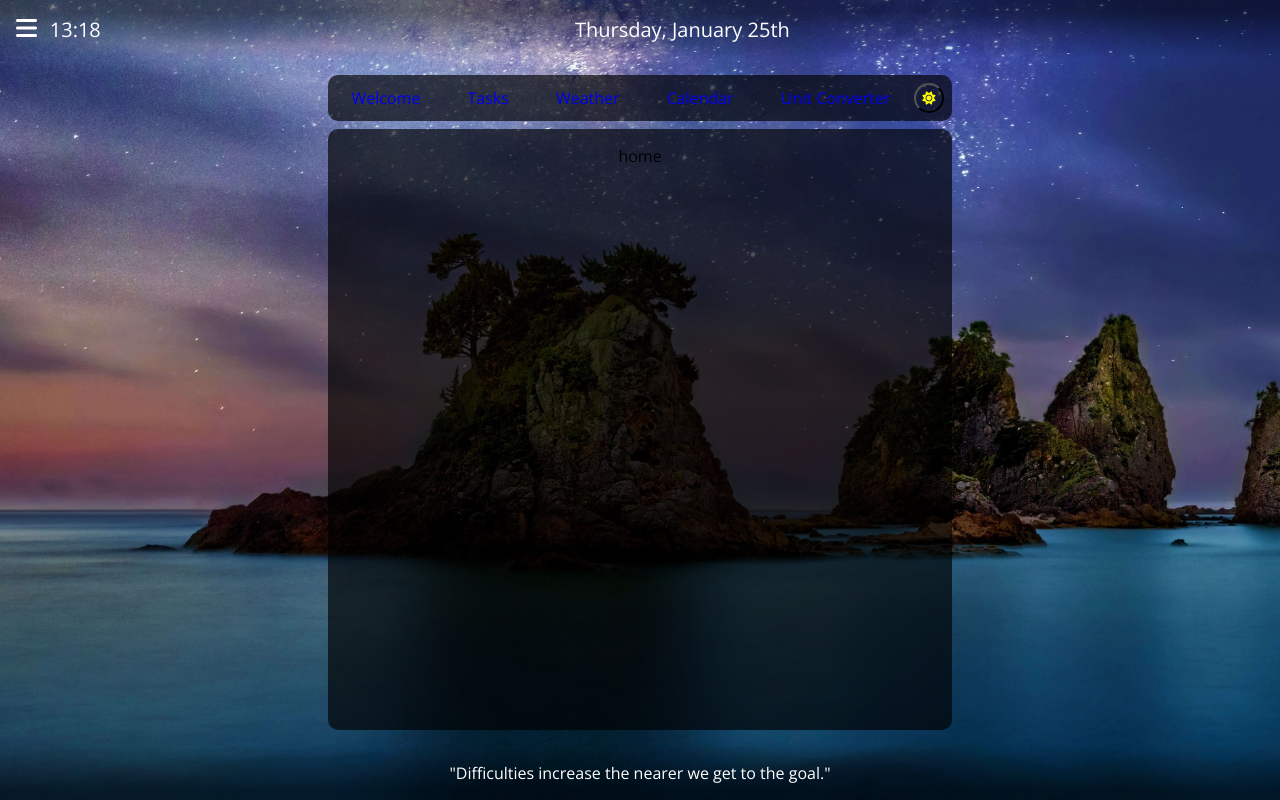
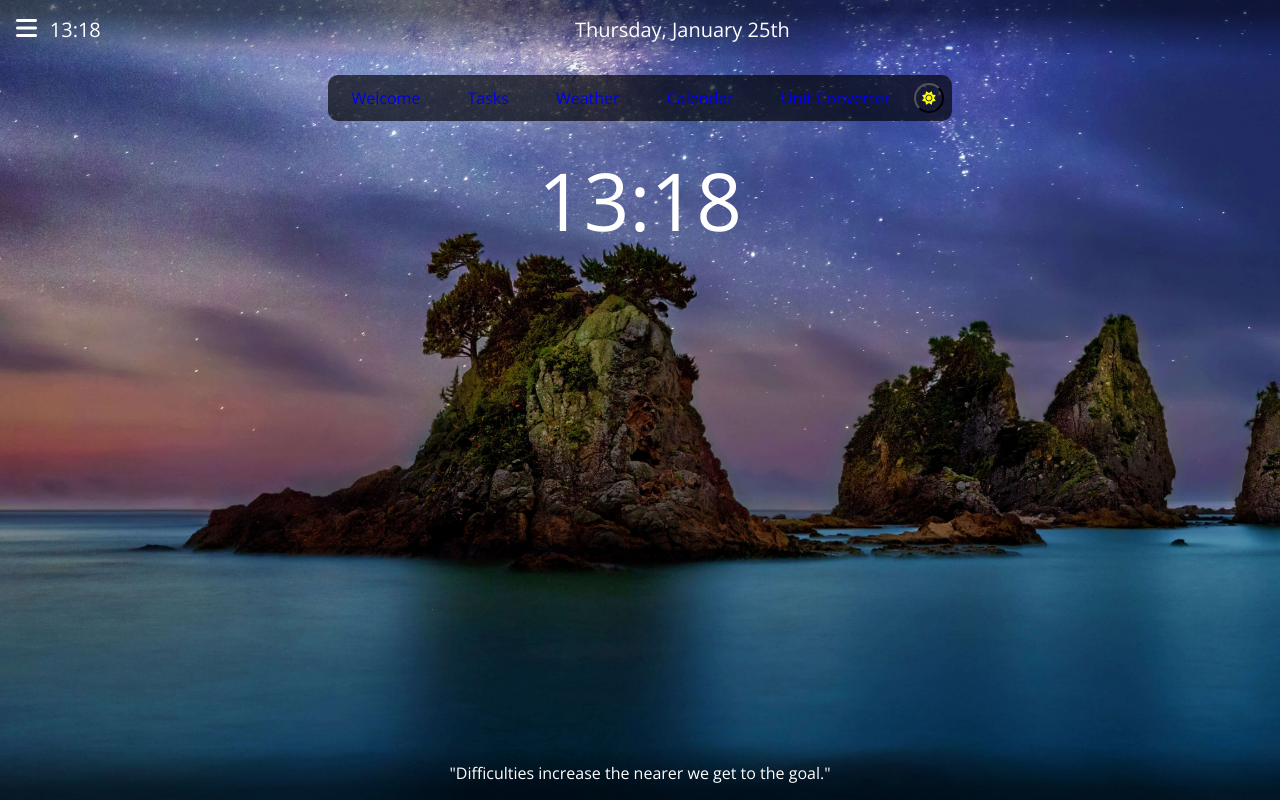
Before and after one commit to Alekssthlm/Mental-project, a React (Vite) app: page / in a window 1280 px wide. Built offline with nearby package versions, Linux system fonts and the light colour scheme; no server answers.

Commit message:
Edited welcome page to show the clock and have transparent background

```diff
--- a/src/index.css
+++ b/src/index.css
@@ -187,6 +187,14 @@ ul{
   background-color: rgba(224, 224, 224, 0.664);
 }
 
+
+/* WELCOME PAGE */
+
+.time-welcome-page{
+  font-size: 5rem;
+  height: 100%;
+  color: white;
+}
 
 
 /* TASK MANAGER */
--- a/src/pages/SiteWrap.jsx
+++ b/src/pages/SiteWrap.jsx
@@ -22,7 +22,7 @@ export default function SiteWrap() {
   const [showMenu, setShowMenu] = useState(false)
   const [backgroundSetting, setBackgroundSetting] = useLocalStorage("BACKGROUND-SETTING", 'theme')
 
-  console.log(backgroundSetting)
+
   function toggleTheme() {
     setIsDarkMode((d) => !d);
   }
--- a/src/pages/Welcome.jsx
+++ b/src/pages/Welcome.jsx
@@ -1,3 +1,25 @@
+import { useEffect } from "react"
+import useTime from "../hooks/useTime"
+
 export default function Welcome(){
-  return 'home'
+  const {time} = useTime()
+
+  useEffect(()=>{
+    let element = document.querySelector("#welcome-page")
+    let appContainer = element.parentElement
+    appContainer.style.backgroundColor = "transparent"
+    console.log(element.parentElement)
+
+    return () => {
+      appContainer.style.backgroundColor = "rgba(0, 0, 0, 0.664)";
+    }
+  })
+
+  return (
+    <div id="welcome-page">
+      <div className="time-welcome-page">
+      {time}
+      </div>
+    </div>
+  )
 }
```
